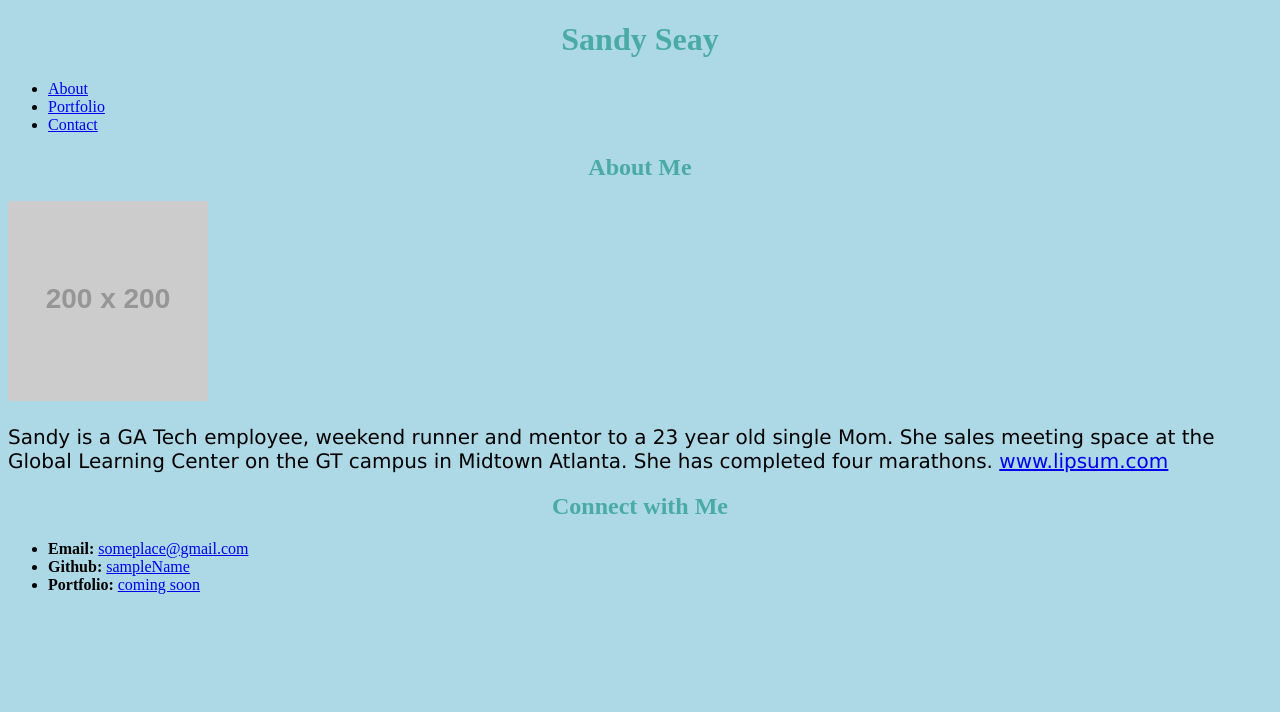
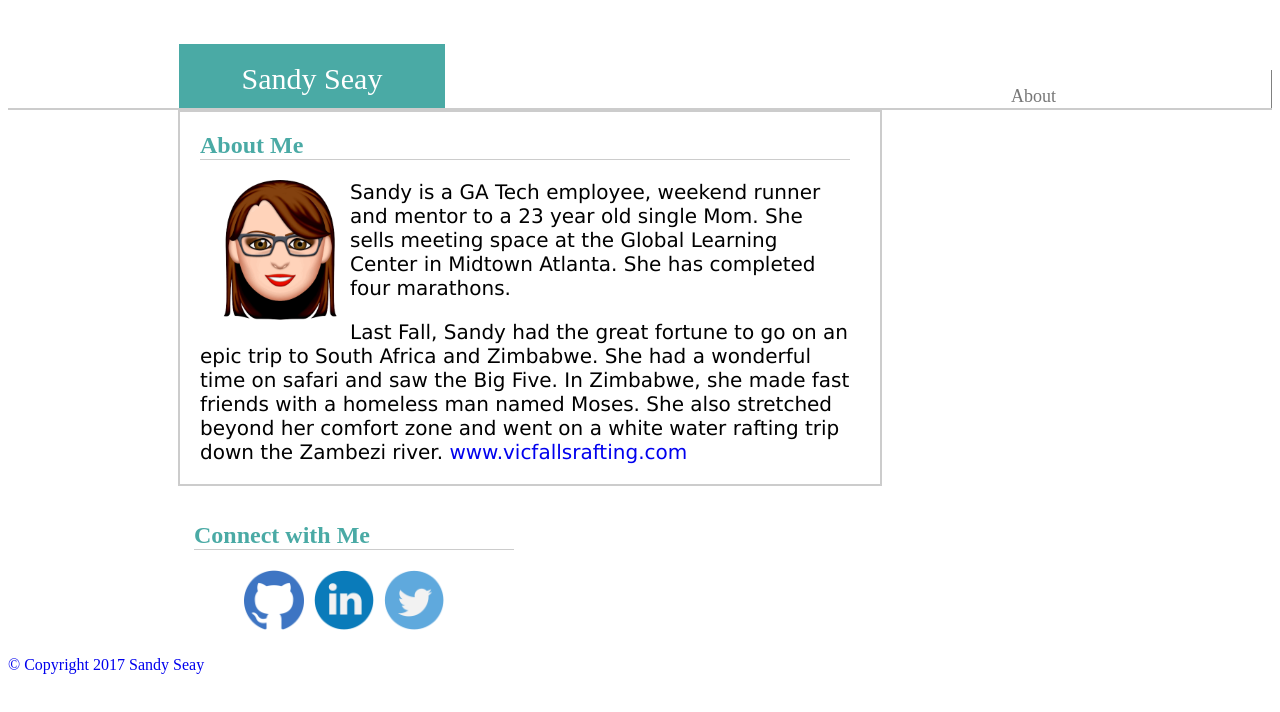
Before and after one commit to seayport/Responsive-Portfolio, a plain HTML site: page index.html in a window 1280 px wide. Drawn offline with Linux system fonts and the light colour scheme; placeholder pictures from the web are drawn by us.

Commit message:
layout pxs

```diff
--- a/assets/css/style.css
+++ b/assets/css/style.css
@@ -1,28 +1,115 @@
-title {
-	color: white;
-    text-align: center;
-    background-color: blue;
+#header {
+    background:    #ffffff;
+    height:     100px;
+    top: 		0px;
+    widows: 	100%;
+    border-bottom: 2px solid #ccc;
+    margin-bottom: 0;
+    overflow:      hidden;
+    clear: left;
+    text-align: left;
 }
 
-body {
-    background-color: lightblue;
+#name {
+    background:    #4aaaa5 ;
+    width:         230px;
+    padding:       18px;
+    color:         #ffffff ;
+    font-size:     30px;
+    text-align:    center;
+    border-width:  0px;
+    margin-left:   141px;
+    margin-top: 	0px;
+    margin-bottom: 0px;
+    margin-right: 	0px;
+    float:         left;
+    position:      relative;
+    bottom:        -36px;
+    left:          30px;
+}
+
+nav {
+    width:    300px;
+    float:    right;
+    border-right: 1px solid gray;
+    position: relative;
+    bottom:   -62px;
+}
+
+.navi{
+    font-size:    18px;
+    display:      inline;
+    margin-right: 10px;
+}
+
+.navi a{
+    color: #777;
+}
+
+a:link {
+   text-decoration: none;
+}
+
+a:visited {
+   text-decoration: none;
+}
+
+a:hover {
+   text-decoration: underline;
+}
+
+a:active {
+   text-decoration: underline;
+}
+
+#body {
+  margin-left: 170px;
+  margin-right: -670px;
+  padding-left: 20px;
+  padding-right: 30px;
+  border: 2px solid #ccc;
+  width: 650px;
+}
+
+img {
+    float: left;
+    margin: 0 0 10px 10px;
+}
+
+#fixedfooter {
+	background: #666666;
+	border-top: 3px solid #ccc;
 }
 
 h1 {
-    color: #4aaaa5;
-    text-align: center;
+    color: white;
+    background-color: #4aaaa5;
+    padding:20px;
+    text-align: left;
+    font-size: 10px;
+    float: left;
 }
 
 h2 {
     color: #4aaaa5;
-    text-align: center;
+    text-align: left;
+    border-bottom: 1px solid #ccc;
 }
 
 h3 {
     color: #4aaaa5;
     text-align: center;
 }
+
 p {
+    text-align: left;
     font-family: verdana;
     font-size: 20px;
 }
+
+#contact-info {
+    margin-left: 170px;
+    width: 320px;
+    padding: 1em;
+    overflow: hidden;
+}
--- a/index.html
+++ b/index.html
@@ -3,42 +3,45 @@
 <head>
   <meta charset="utf-8">
   <meta name="viewport" content="width=device-width, initial-scale=1">
-  <title>Sandy Seay</title>
+  <title>Sandy Seay's Portfolio_About.png</title>
   <link rel="stylesheet" type="text/css" href="assets/css/style.css">
 </head>
 <body>
-  <header>
-    <h1>Sandy Seay</h1>
+  <header id="header">
+    <div id="name">
+      <name>Sandy Seay</name>
+    </div>
+<!-- Navigation -->
+    <nav>
+      <ul>
+        <li class="navi" style="list-style:none;"><a href=index.html>About</a></li>
+        <li class="navi" style="list-style:none;"><li><a href="portfolio.html">Portfolio</a></li>
+        <li class="navi" style="list-style:none;"><a href=contact.html>Contact</a></li>
+      </ul>
+    </nav>
   </header>
-<!-- Navigation -->
-<div id="navbar">
-  <ul class="w3-navbar w3-black">
-    <li><a href="index.html">About</a></li>
-    <li><a href="portfolio.html">Portfolio</a></li>
-    <li><a href="contact.html">Contact</a></li>
-      </ul>
-</nav>
-  <div class="container">
 
-    <section id="main-bio">
-
+  <div id="body">
+    <section id="About Me">
       <h2>About Me</h2>
 
-      <img id="bio-image" src="https://placehold.it/200x200" alt="Your Name">
+      <img src="images/Sandy_Avatar.gif" alt="Sandy's Avatar" style=width="140" height="140";>
 
-      <p>Sandy is a GA Tech employee, weekend runner and mentor to a 23 year old single Mom.  She sales meeting space at the Global Learning Center on the GT campus in Midtown Atlanta.  She has completed four marathons.  <a href="http://www.lipsum.com/">www.lipsum.com</a></p>
+      <p>Sandy is a GA Tech employee, weekend runner and mentor to a 23 year old single Mom.  She sells meeting space at the Global Learning Center in Midtown Atlanta.  She has completed four marathons.<br>
+      </p>
+
+      <p>Last Fall, Sandy had the great fortune to go on an epic trip to South Africa and Zimbabwe.  She had a wonderful time on safari and saw the Big Five. In Zimbabwe, she made fast friends with a homeless man named Moses. She also stretched beyond her comfort zone and went on a white water rafting trip down the Zambezi river.<a href="http://www.shockwavevictoriafalls.com/white-water">  www.vicfallsrafting.com</a></p>
+      </div>
     </section>
 
-    <section id="contact-info">
+    <div id="contact-info">
       <h2>Connect with Me</h2>
-      <ul>
-        <li><strong>Email:</strong> <a href="#">someplace@gmail.com</a></li>
-        <li><strong>Github:</strong> <a href="#">sampleName</a></li>
-        <li><strong>Portfolio:</strong> <a href="#">coming soon</a></li>
+      <ul><a href="https://github.com/seayport" alt="GitHub"><img src="images/Github.png" alt="Sandy's Github" style=width="60" height="60";>
+      <ul><a href="https://www.linkedin.com/in/sandy-seay-910b886" alt="LinkedIn"><img src="images/linkedin.png" alt="Sandy's LinkedIn" style=width="60" height="60";>
+      <ul><a href="https://twitter.com/seaysandy" alt="Twitter"><img src="images/twitter.png" alt="Sandy's Twitter" style=width="60" height="60";>
       </ul>
-    </section>
+    </div>
+    <div class="fixedfooter">&copy; Copyright 2017 Sandy Seay</div>
   </div>
-
 </body>
-
 </html>
```
Also changed, not shown: images/Github.png (renamed from images/1485904483_Github.png), images/Sandy_Avatar.gif (renamed from images/Sandy Avatar.gif), images/linkedin.png (renamed from images/1485904255_linkedin.png), images/twitter.png (renamed from images/1485904164_twitter.png), 1 other file.
